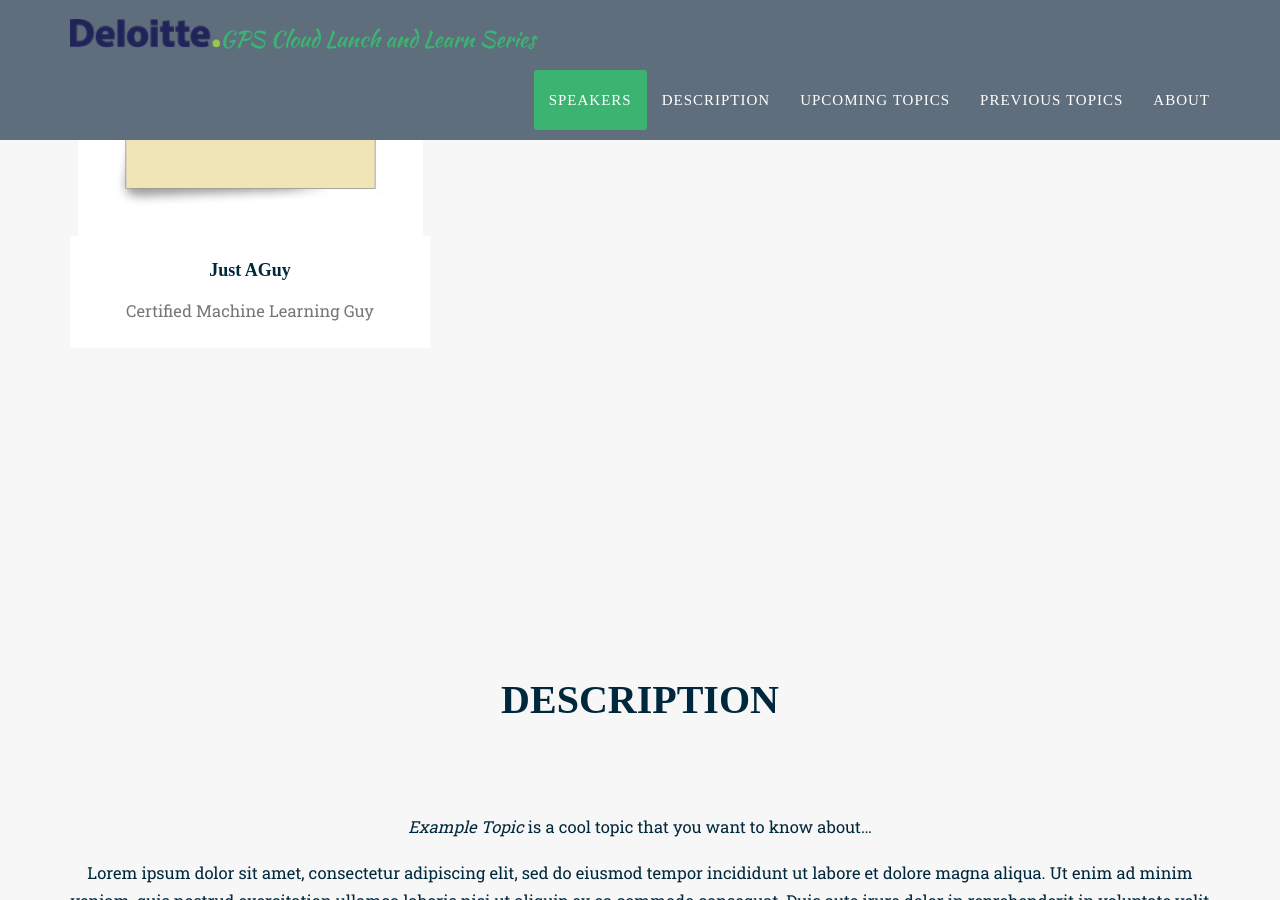
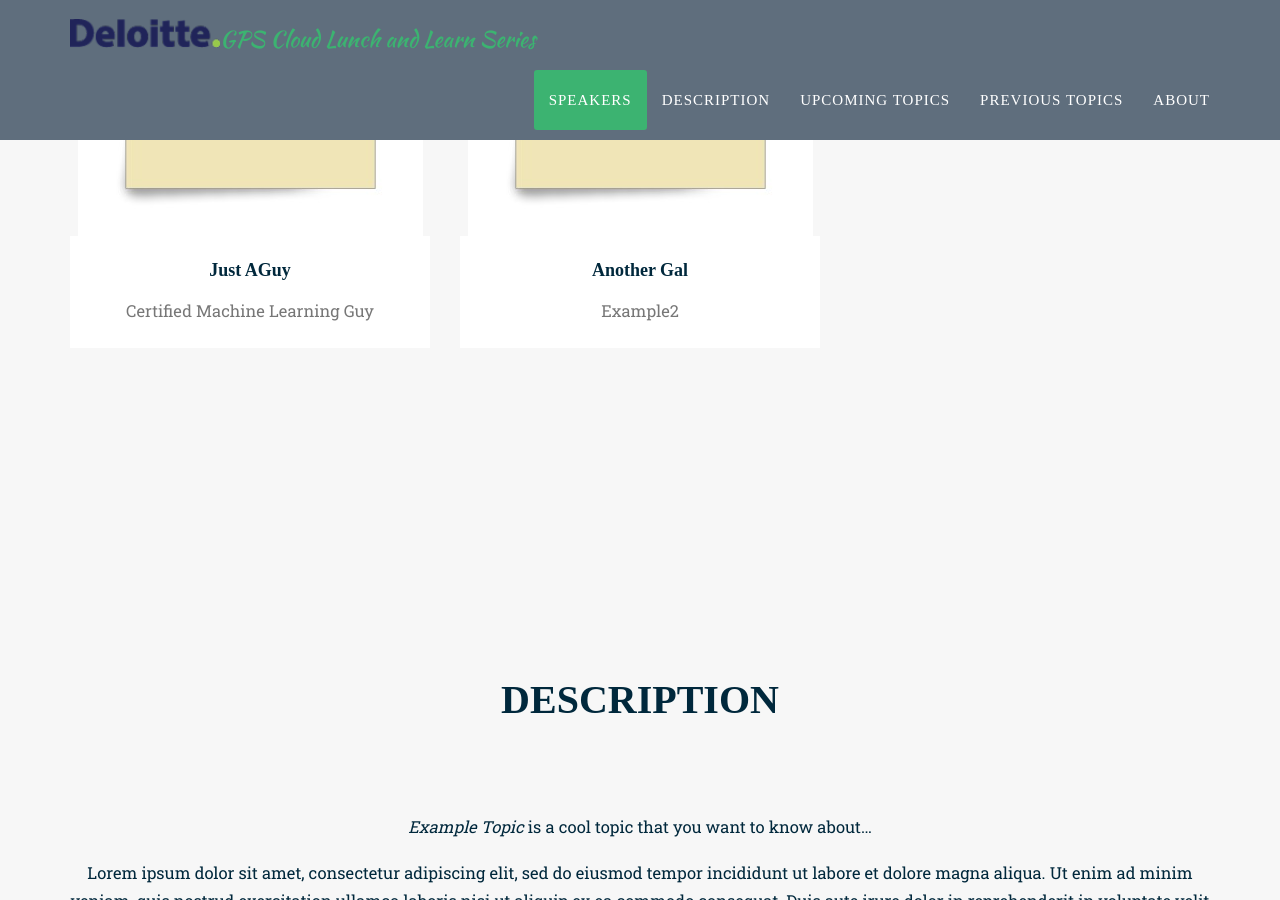
Before and after one commit to jlgrock/lunch-and-learn-jekyll-theme, a Jekyll site: the page built from index.html, in a window 1280 px wide and 900 px high, scrolled down 1278 px. Built offline with Jekyll 4.4.1, drawn with Linux system fonts in a browser that asks for light colours; some web fonts are replaced.

Commit message:
fixing a problem with multiple presenters

```diff
--- a/_layouts/index.html
+++ b/_layouts/index.html
@@ -47,9 +47,10 @@
                     {% if topic.speakers %}
                         {% assign speaker_usernames = topic.speakers | split: "," %}
                         {% for speaker_username in speaker_usernames %}
+                            {% assign speaker_username_stripped = speaker_username | strip %}
                             {% for speaker in site.speakers %}
                                 {% unless speaker.example %}
-                                    {% if speaker_username == speaker.username %}
+                                    {% if speaker_username_stripped == speaker.username %}
                                         <div class="col-md-4 col-sm-6 speakers-item">
                                             <a href="#{{ speaker.username }}" class="speakers-link" data-toggle="modal">
                                                 <div class="speakers-hover">
@@ -94,9 +95,10 @@
         {% if topic.speakers %}
             {% assign speaker_usernames = topic.speakers | split: "," %}
             {% for speaker_username in speaker_usernames %}
+                {% assign speaker_username_stripped = speaker_username | strip %}
                 {% for speaker in site.speakers %}
                     {% unless speaker.example %}
-                        {% if speaker_username == speaker.username %}
+                        {% if speaker_username_stripped == speaker.username %}
                             <div class="portfolio-modal modal fade" id="{{ speaker.username }}" tabindex="-1" role="dialog" aria-hidden="true">
                                 <div class="modal-content">
                                     <div class="close-modal" data-dismiss="modal">
```
Also changed, not shown: assets/img/speakers/example2.jpg (added).
